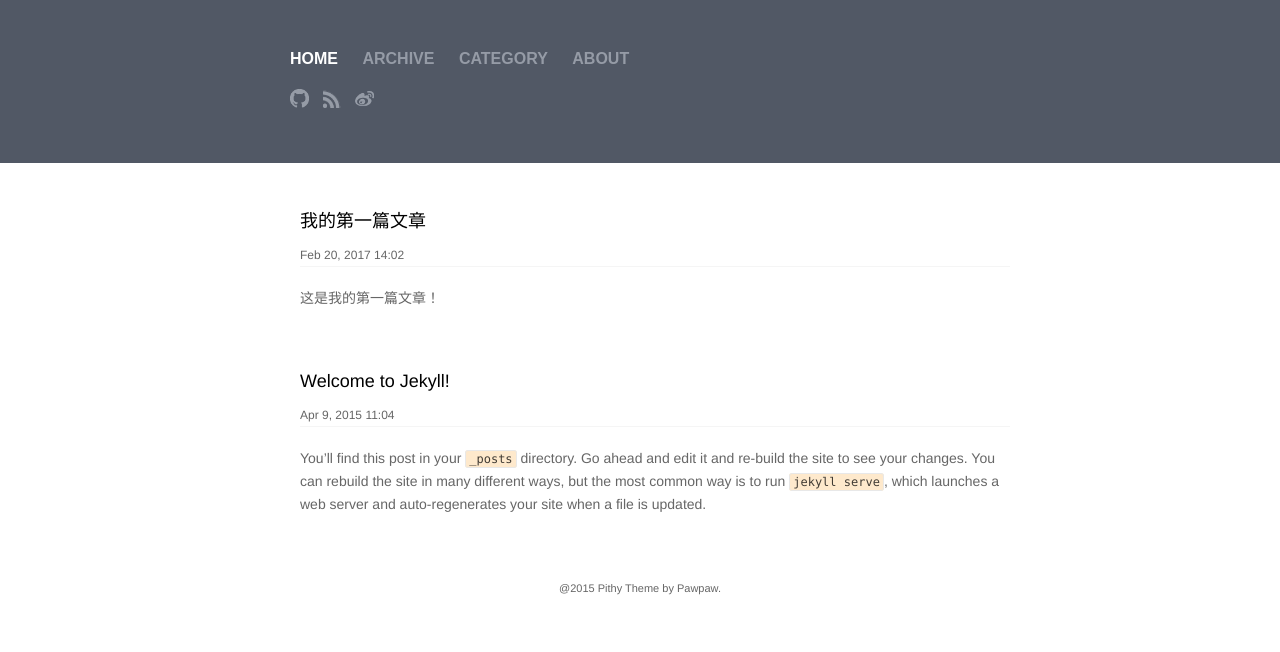
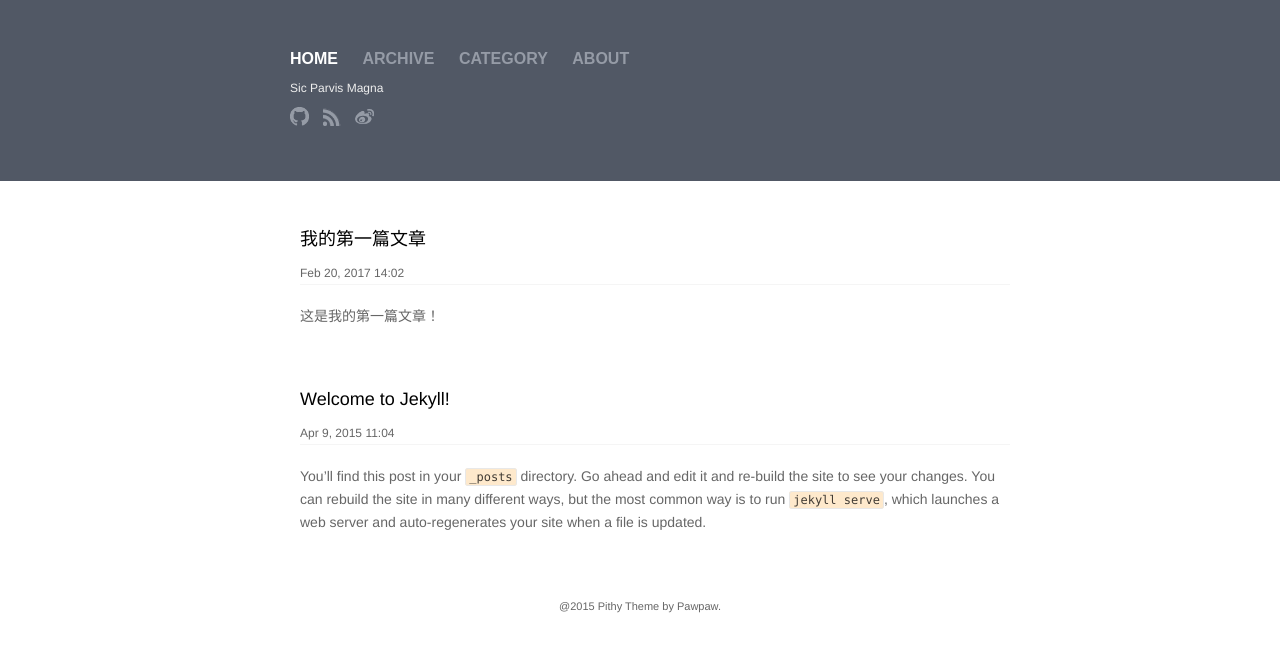
Before and after one commit to xsheng1992/xsheng1992.github.io, a Jekyll site: the page built from index.html, in a window 1280 px wide. Shown: the top 652 px of the page. Built offline with Jekyll 4.4.1, drawn with Linux system fonts in a browser that asks for light colours.

Commit message:
update moto

```diff
--- a/_config.yml
+++ b/_config.yml
@@ -1,6 +1,6 @@
 # Site settings
 title: Your awesome title
-motto:
+motto: Sic Parvis Magna
 email: a415441091@hotmal.com
 description: > # this means to ignore newlines until "baseurl:"
   Write an awesome description for your new site here. You can edit this
```
